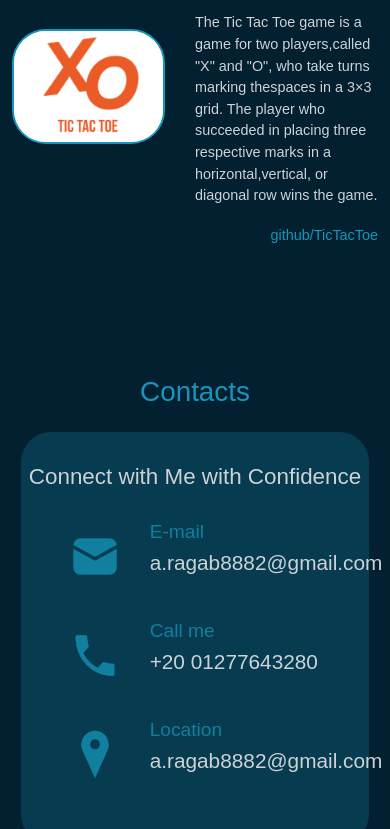
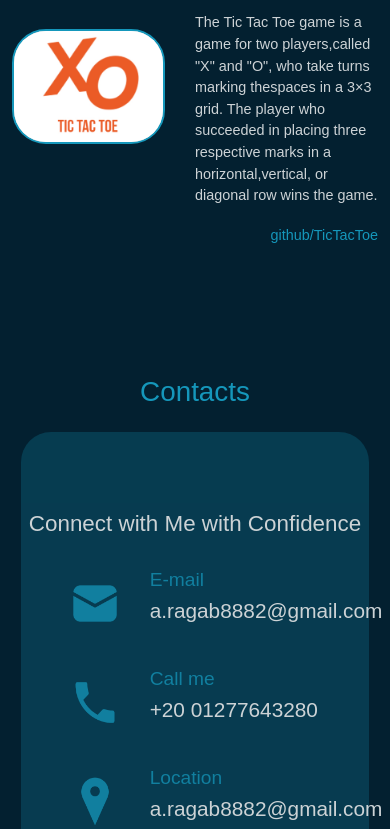
Before and after one commit to AbdallahRagab7/Abdallah-Portfolio, a Vue app: page /#/about in a window 390 px wide. Shown: the part 3816-4645 px from the top of the page. Built offline with nearby package versions, Linux system fonts and the light colour scheme; a web font is replaced by a local one.

Commit message:
edit contact section in mobile view

```diff
--- a/src/pages/ContactMe.vue
+++ b/src/pages/ContactMe.vue
@@ -2,7 +2,7 @@
   <div class="container">
     <h1 class="text-center mb-4">Contacts</h1>
     <div class="contact">
-      <h2>Connect with Me with Confidence</h2>
+      <h2 >Connect with Me with Confidence</h2>
 
       <ul class="mycontacts">
         <li class="d-flex align-items-center">
@@ -119,7 +119,7 @@ label {
 
       .contact {
         width: 95%;
-        height: 65%;
+        height: 80%;
 
       }
       .container {
```
